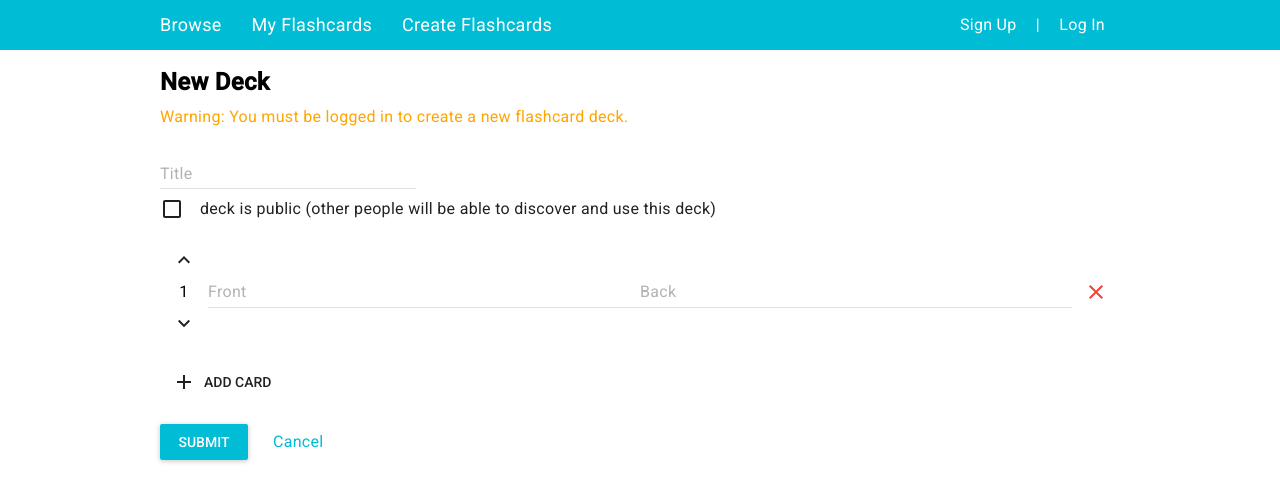
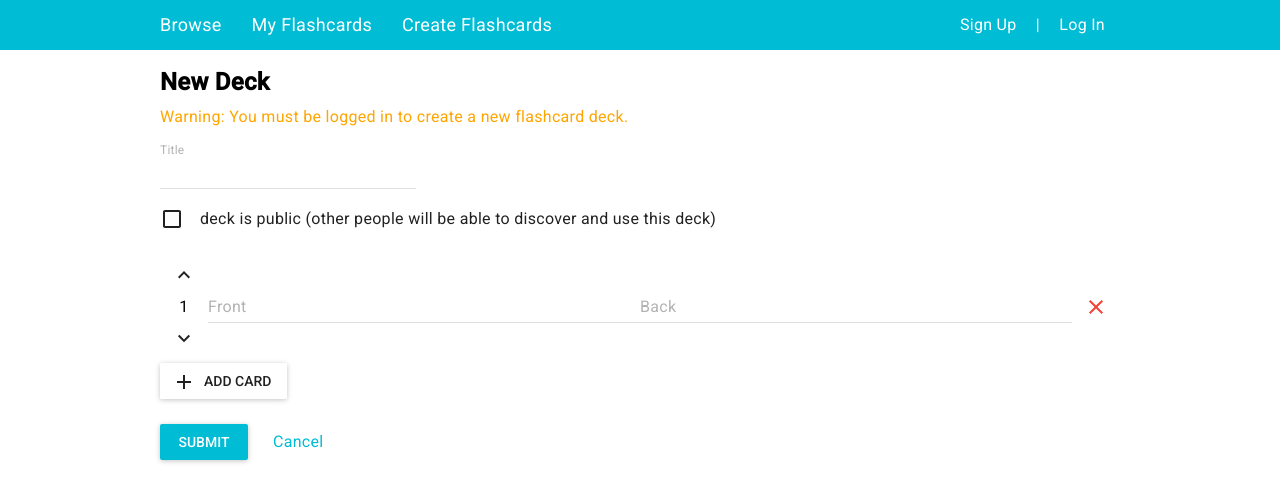
Before and after one commit to sequoian/flashcards, a React (Create React App) app in the folder react/: page /new in a window 1280 px wide. Shown: the top 502 px of the page. Built offline with nearby package versions, Linux system fonts and the light colour scheme.

Commit message:
deck form style and more granular card validation

```diff
--- a/react/src/css/DeckForm.css
+++ b/react/src/css/DeckForm.css
@@ -1,6 +1,5 @@
 .card-input {
   display: table;
-  margin: 15px 0;
   width: 100%
 }
 
@@ -49,3 +48,7 @@
   display: flex;
   justify-content: space-between;
 }
+
+.cards {
+  margin-top: 20px;
+}
--- a/react/src/js/DeckForm.js
+++ b/react/src/js/DeckForm.js
@@ -3,7 +3,6 @@ import {BackLinkHistory} from './HistoryLink'
 import RaisedButton from 'material-ui/RaisedButton'
 import TextField from 'material-ui/TextField'
 import Checkbox from 'material-ui/Checkbox'
-import FlatButton from 'material-ui/FlatButton'
 import IconButton from 'material-ui/IconButton'
 import ArrowUp from 'material-ui/svg-icons/hardware/keyboard-arrow-up'
 import ArrowDown from 'material-ui/svg-icons/hardware/keyboard-arrow-down'
@@ -184,11 +183,15 @@ const DeckForm = ({title, is_public, cards, addCard, onSubmit, removeCard, handl
     <TextField
       name="title"
       floatingLabelText="Title"
+      floatingLabelFixed={true}
       value={title}
       onChange={handleTitleChange}
       errorText={errors.title}
+      style={{
+        display: 'block',
+        marginBottom: 10
+      }}
     />
-    <br />
     <div>
       <Checkbox
         label="deck is public (other people will be able to discover and use this deck)"
@@ -198,6 +201,7 @@ const DeckForm = ({title, is_public, cards, addCard, onSubmit, removeCard, handl
         onCheck={handlePublicChange}
       />
     </div>
+    <div className="cards">
       {cards.map((card, idx) => (
         <CardInput
           key={card.key}
@@ -209,11 +213,12 @@ const DeckForm = ({title, is_public, cards, addCard, onSubmit, removeCard, handl
           error={errors.cards ? errors.cards[card.key] : null}
         />
       ))}
-    <FlatButton
+      <RaisedButton
         label="Add Card"
         onClick={addCard}
         icon={<Add />}
       />
+    </div>
     <div className="deck-submit">
       <RaisedButton
         label="Submit"
@@ -230,9 +235,6 @@ const DeckForm = ({title, is_public, cards, addCard, onSubmit, removeCard, handl
 
 const CardInput = ({card, index, handleCardChange, removeCard, moveCard, error}) => (
   <div className="card-input">
-    <div className="errors">
-      {error}
-    </div>
     <div className="card-idx">
       <IconButton
         onClick={() => moveCard(card.key, 'up')}
@@ -252,12 +254,14 @@ const CardInput = ({card, index, handleCardChange, removeCard, moveCard, error})
         value={card.front}
         onChange={(e) => handleCardChange(card.key, 'front', e.target.value)}
         className="card-side-input"
+        errorText={error ? error.front : null}
       />
       <TextField
         hintText="Back"
         value={card.back}
         onChange={(e) => handleCardChange(card.key, 'back', e.target.value)}
         className="card-side-input"
+        errorText={error ? error.back : null}
       />
     </div>
     <div className="remove-card">
```
Also changed, not shown: 2 other files (tests, documents, lock files or other folders). Lines whose indentation alone changed are shown as unchanged.
